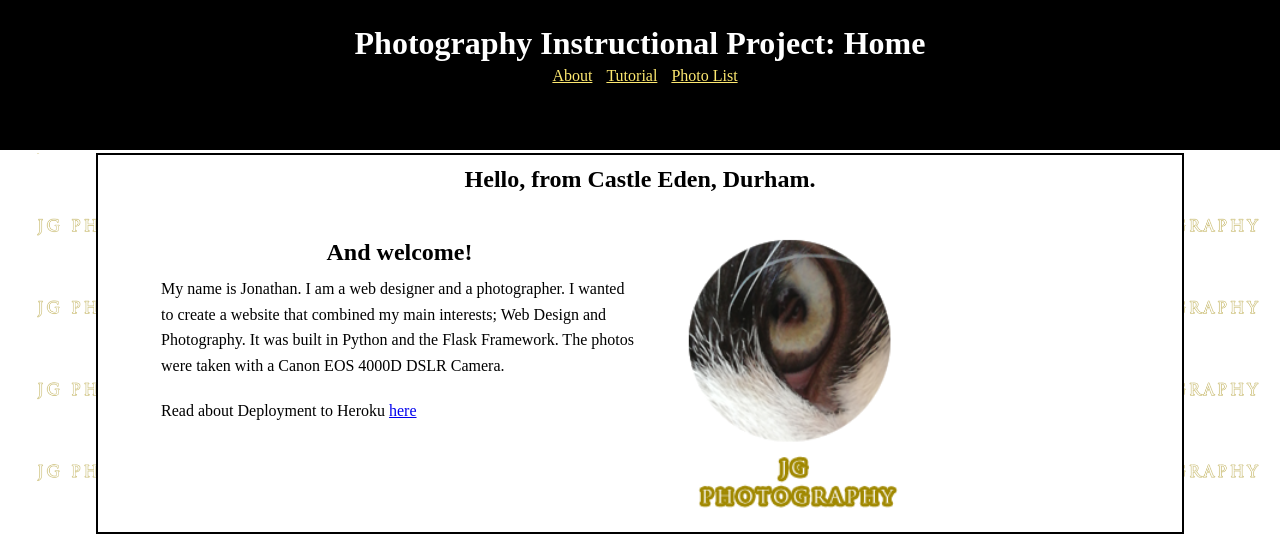
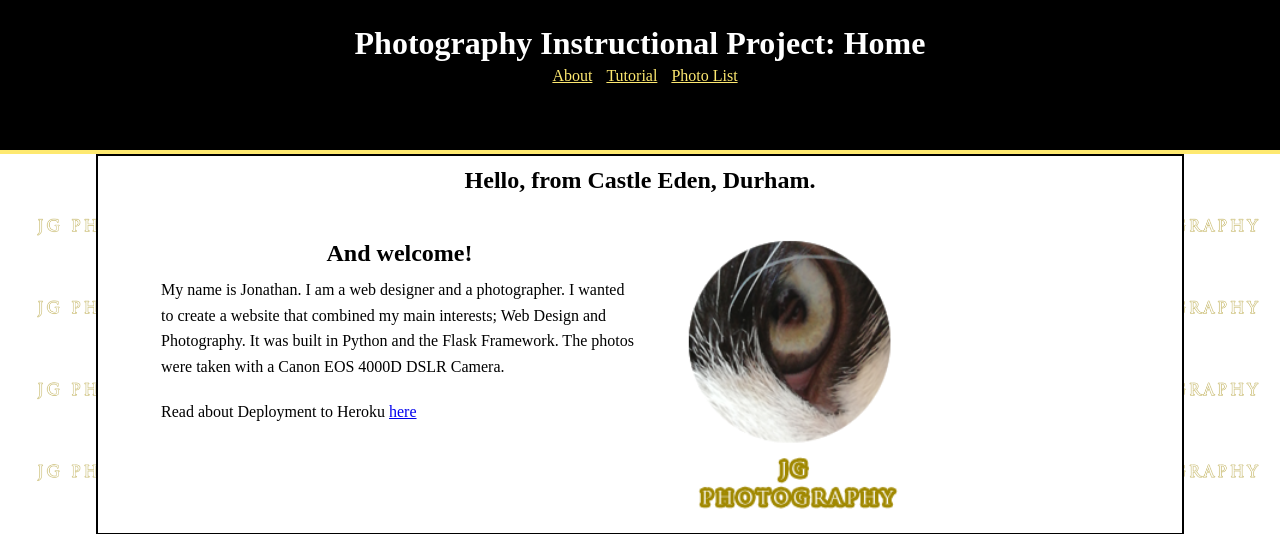
Before and after one commit to jg-digital-media/jgdm_flask_project, a Flask app: page / in a window 1280 px wide. Shown: the top 534 px of the page. Run offline with Flask 2, Linux system fonts and the light colour scheme; some web fonts are replaced.

Commit message:
update styling

```diff
--- a/static/style.css
+++ b/static/style.css
@@ -14,7 +14,7 @@ body {
 .header {
   background: black;
   height: 130px;
-  border-bottom: solid white 3px;
+  border-bottom: solid #fee970 4px;
   color: white;
   padding-top: 20px; }
   .header h1 {
@@ -131,6 +131,7 @@ body {
         font-size: 13px;
         font-weight: normal;
         background: #3a3632;
+        padding: 5px 5px;
         color: white; }
         .container .tutorial_container .image_container > span:hover {
           display: block; }
```
Also changed, not shown: 1 other file.
